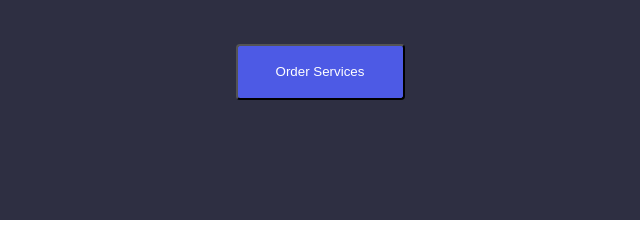
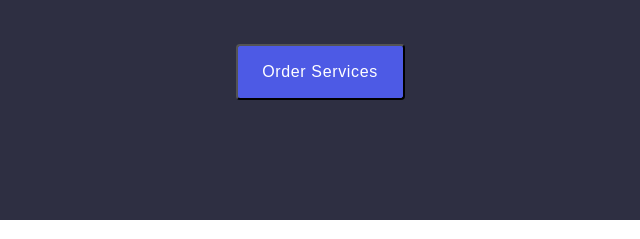
Before and after one commit to Dezertirr/goit-markup-hw-01, a plain HTML site: page index.html in a window 1280 px wide. Shown: the part 362-601 px from the top of the page, 400-1040 px from the left. Drawn offline with Linux system fonts and the light colour scheme.

Commit message:
Update styles.css

```diff
--- a/styles/styles.css
+++ b/styles/styles.css
@@ -163,6 +163,10 @@
 margin: 0 auto;
 display: block;
 border-radius: 4px;
+letter-spacing: 0.04em;
+font-weight: 500;
+font-size: 16px;
+line-height: 24px;
 }
 
 .hiden {
```
